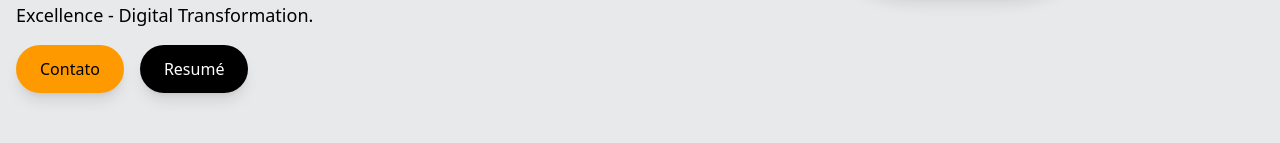
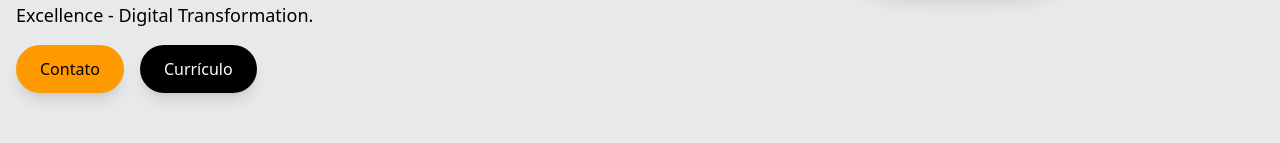
Before and after one commit to TalissonFV/react-portfolio, a React (Vite) app: page / in a window 1280 px wide. Shown: the part 507-650 px from the top of the page. Built offline with nearby package versions, Linux system fonts and the light colour scheme.

Commit message:
Ajuste de informações para contato

```diff
--- a/src/components/Footer.tsx
+++ b/src/components/Footer.tsx
@@ -7,7 +7,7 @@ const Footer: React.FC = () => {
         <div className="flex justify-center space-x-6 mb-4">
           <a href="mailto:talissonfv@gmail.com" className="hover:text-gray-300">Email</a>
           <a href="https://github.com/talissonfv" target="_blank" rel="noopener noreferrer" className="hover:text-gray-300">GitHub</a>
-          <span>Tel: (13) 99687-7399</span>
+          <span>Tel: +55 (13) 99687-7399</span>
         </div>
         <p className="text-sm">© {new Date().getFullYear()} TallVile. Todos os direitos reservados.</p>
       </div>
--- a/src/components/Hero.tsx
+++ b/src/components/Hero.tsx
@@ -40,7 +40,7 @@ const Hero: React.FC = () => {
             Excellence - Digital Transformation.
           </p>
           <div className="flex mt-4">
-            <a href="mailto:talissonfvilela@gmail.com">
+            <a href="mailto:talissonfv@gmail.com">
               <button className="bg-amber-500 text-black px-6 py-3 rounded-full shadow-lg transition-all transform hover:scale-105 mr-4">
                 Contato
               </button>
@@ -49,7 +49,7 @@ const Hero: React.FC = () => {
               onClick={handleDownloadResume}
               className="bg-black text-white px-6 py-3 rounded-full shadow-lg transition-all transform hover:scale-105"
             >
-              Resumé
+              Currículo
             </button>
           </div>
         </div>
```
